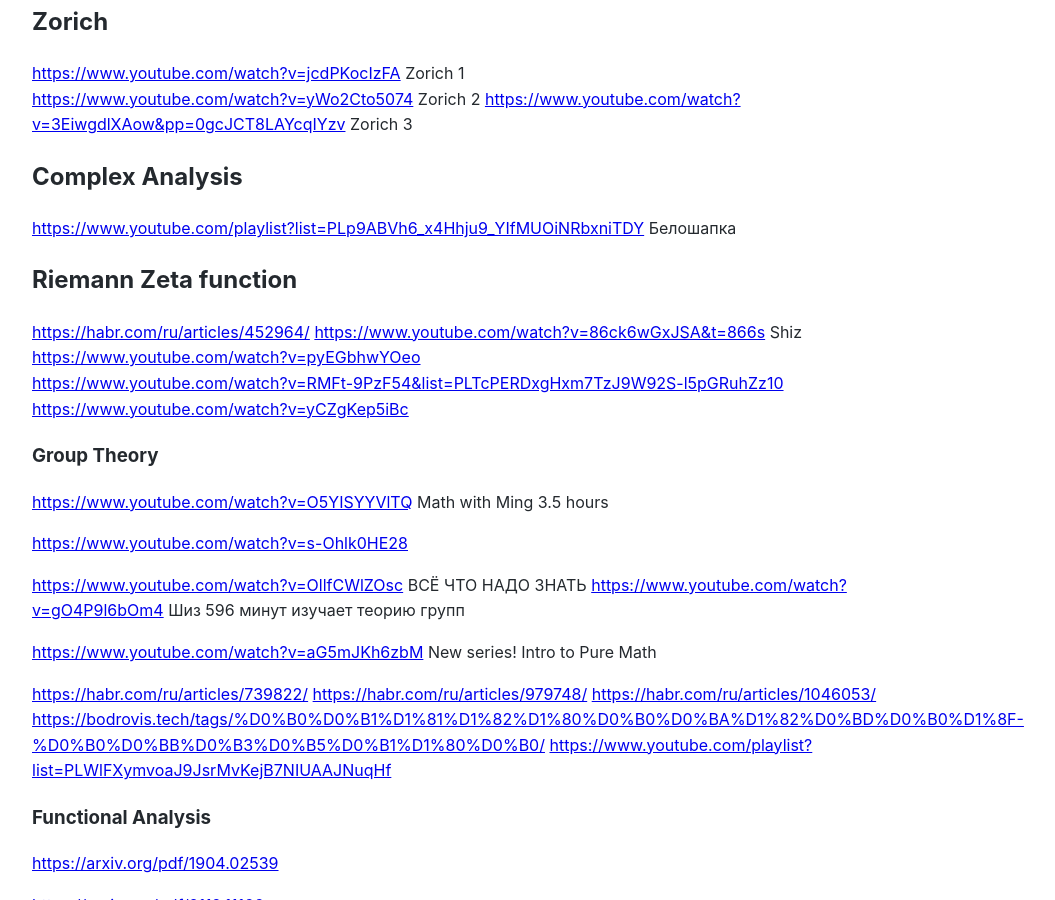
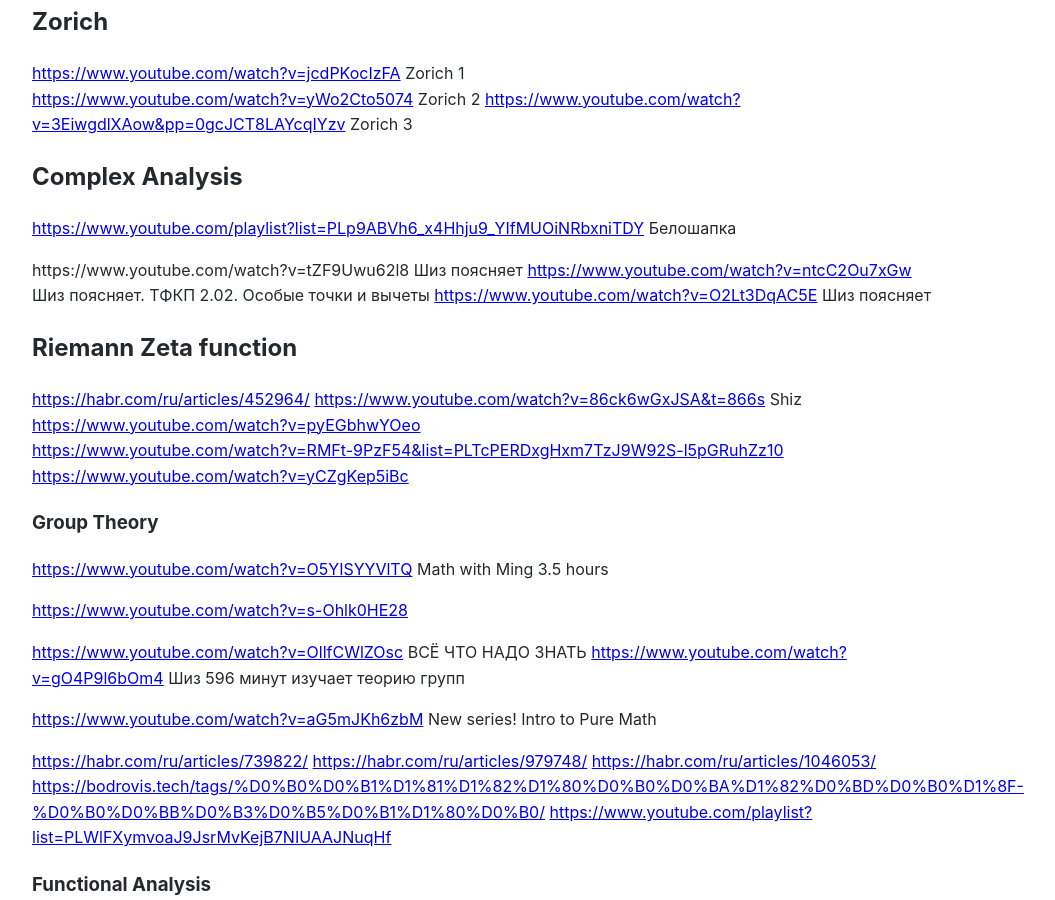
Before and after one commit to Michael-Lubinsky/michael-lubinsky.github.com, a Jekyll site: the page built from math/math.md, in a window 1280 px wide and 900 px high, scrolled down 1743 px. Shown: the whole window, without its empty margins (158-1213 px from the left). Built offline with Jekyll 4.4.1, drawn with Linux system fonts in a browser that asks for light colours; our own code applies the rules of GitHub Pages for plain Markdown files.

Commit message:
Update math.md

```diff
--- a/math/math.md
+++ b/math/math.md
@@ -92,6 +92,10 @@
 
 ## Complex Analysis
 <https://www.youtube.com/playlist?list=PLp9ABVh6_x4Hhju9_YIfMUOiNRbxniTDY>  Белошапка
+
+https://www.youtube.com/watch?v=tZF9Uwu62l8 Шиз поясняет
+<https://www.youtube.com/watch?v=ntcC2Ou7xGw> Шиз поясняет. ТФКП 2.02. Особые точки и вычеты
+<https://www.youtube.com/watch?v=O2Lt3DqAC5E> Шиз поясняет
 
 ## Riemann Zeta function
 <https://habr.com/ru/articles/452964/>
```
